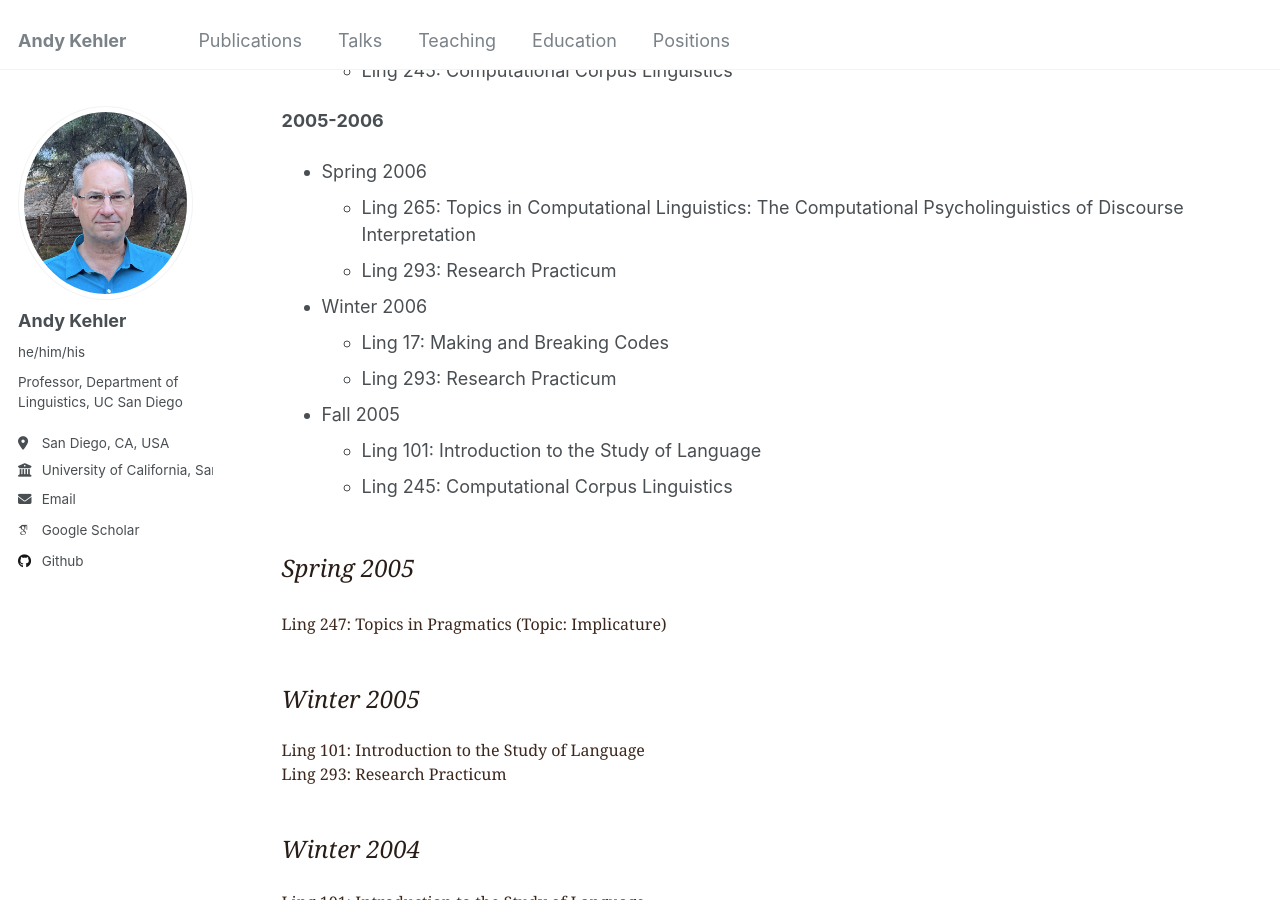
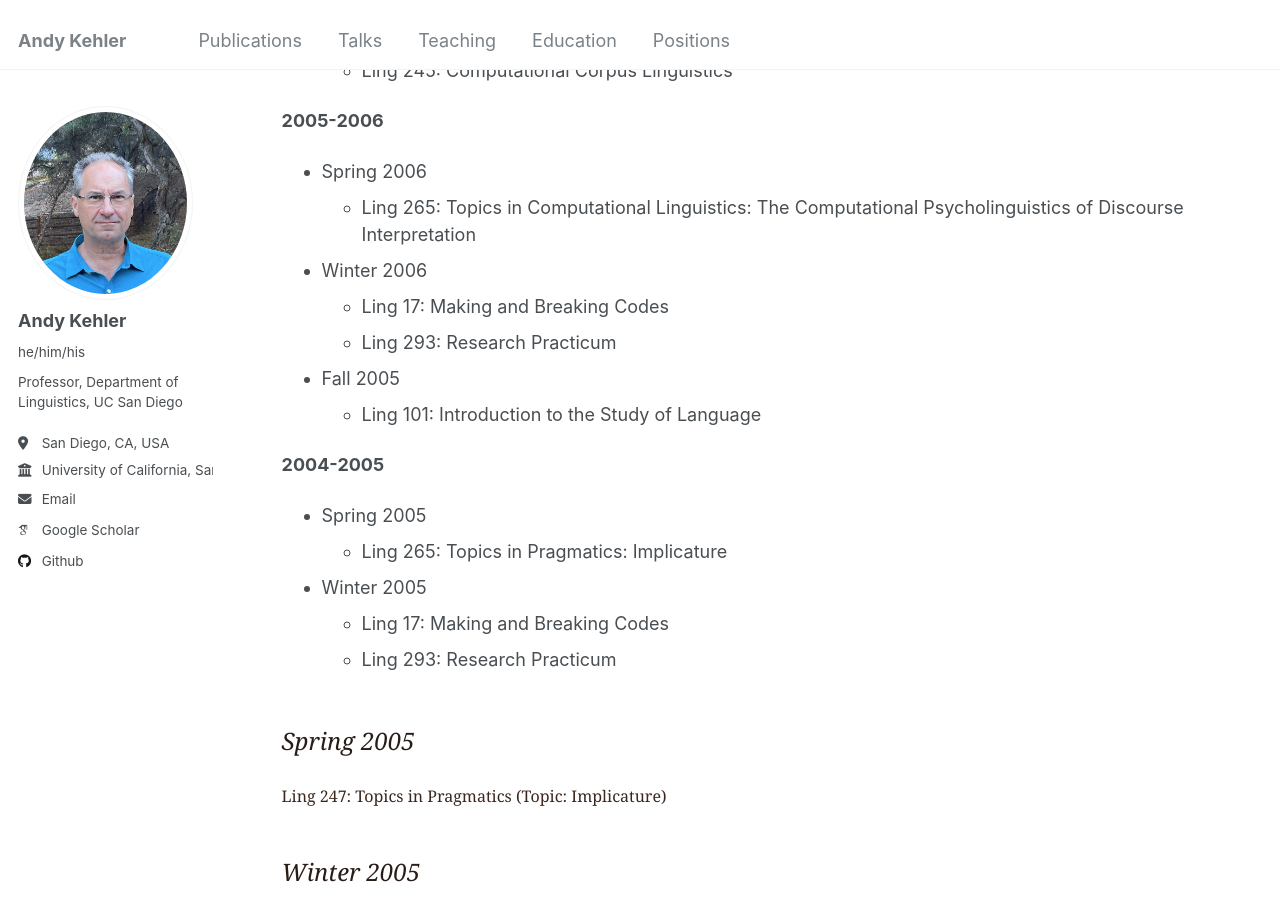
Before and after one commit to akehler/akehler.github.io, a Jekyll site: the page built from _pages/teaching.html, in a window 1280 px wide and 900 px high, scrolled down 5145 px. Built offline with Jekyll 4.4.1, drawn with Linux system fonts in a browser that asks for light colours; some web fonts are replaced.

Commit message:
Update teaching.html

```diff
--- a/_pages/teaching.html
+++ b/_pages/teaching.html
@@ -566,9 +566,6 @@ Ling 265:
 Topics in Computational Linguistics: The Computational
 Psycholinguistics of Discourse Interpretation
 </li>
-<li>
-Ling 293: Research Practicum
-</li>
 </ul>
 <li>Winter 2006
 </li>
@@ -586,13 +583,32 @@ Ling 293: Research Practicum
 <li>
 Ling 101: Introduction to the Study of Language
 </li>
+</ul>
+</ul>
+
+<p></p>
+<strong>2004-2005</strong>
+<p></p>
+<ul>
+<li>Spring 2005
+</li>
+<ul>
 <li>
-Ling 245:
-Computational Corpus Linguistics
+Ling 265:
+Topics in Pragmatics: Implicature
+</li>
+</ul>
+<li>Winter 2005
+</li>
+<ul>
+<li>
+Ling 17: Making and Breaking Codes
+</li>
+<li>
+Ling 293: Research Practicum
 </li>
 </ul>
 </ul>
-
 <p>
 <p>
 
```
